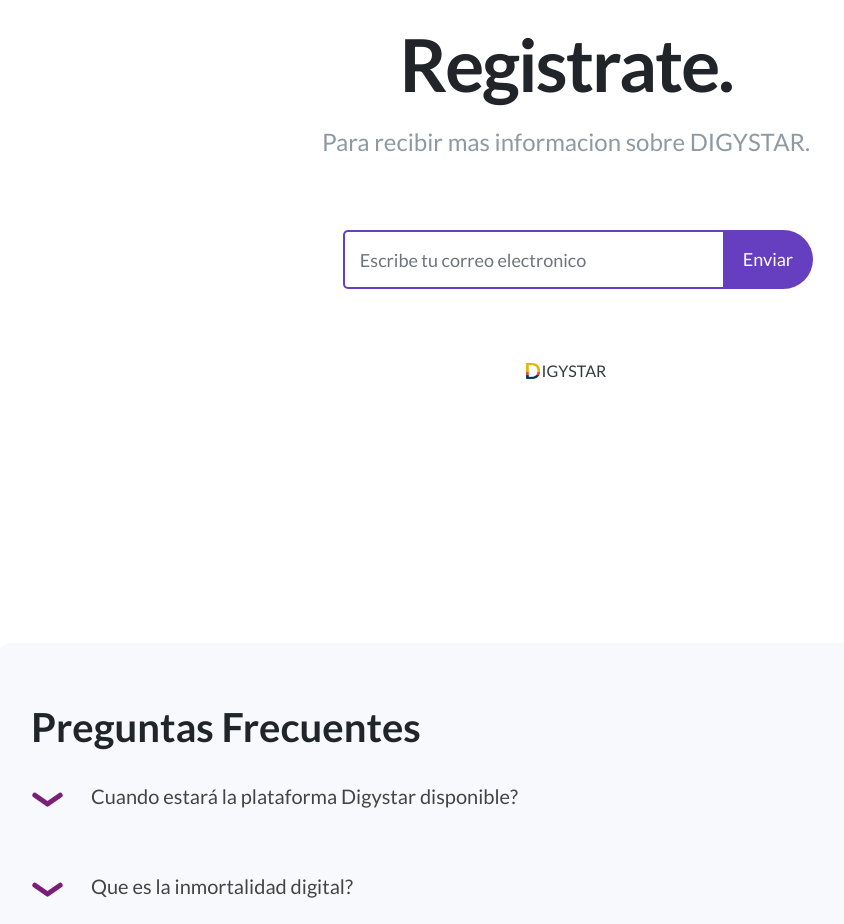
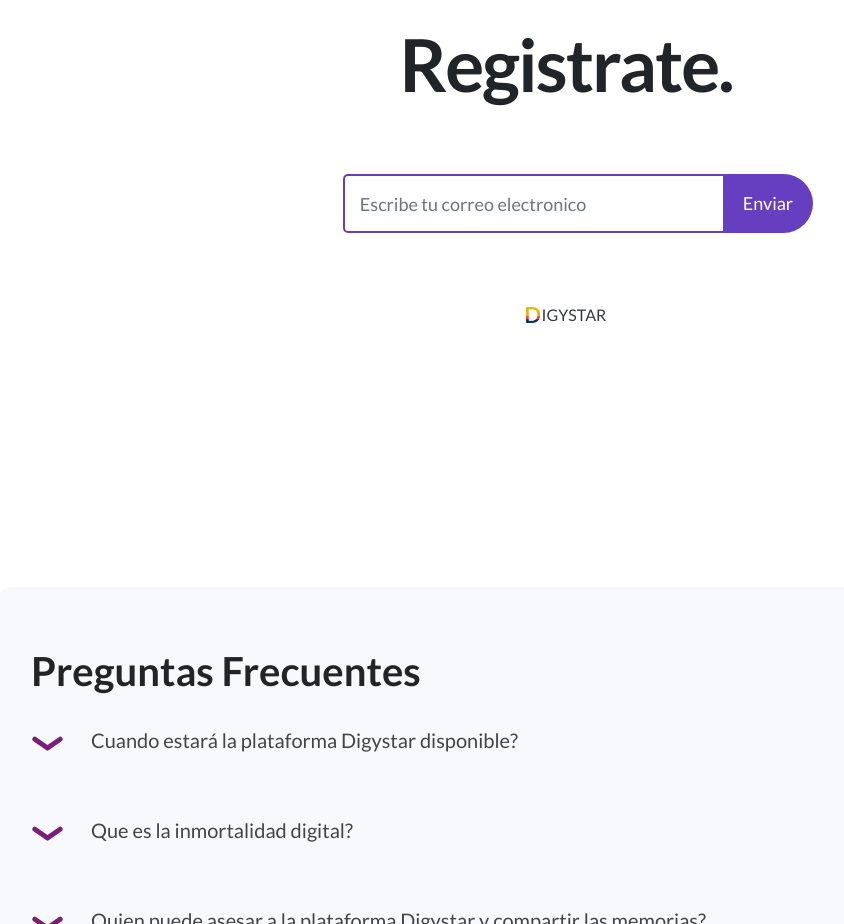
Before and after one commit to andreseloysv/digystar, a website: page src/indexSpanish.html in a window 1280 px wide. Shown: the part 4160-5084 px from the top of the page, without its empty margins (74-918 px from the left). Drawn offline with nearby package versions, Linux system fonts and the light colour scheme.

Commit message:
change copy

```diff
--- a/src/indexSpanish.html
+++ b/src/indexSpanish.html
@@ -123,9 +123,6 @@
               <h2 class="text-center coming-soon-title-text">
                 Registrate.
               </h2>
-              <p class="text-center feature-sub-text">
-                Para recibir mas informacion sobre DIGYSTAR.
-              </p>
 
               <form class="email-submit" method="POST" action="/">
                 <div class="row justify-content-center">
```
